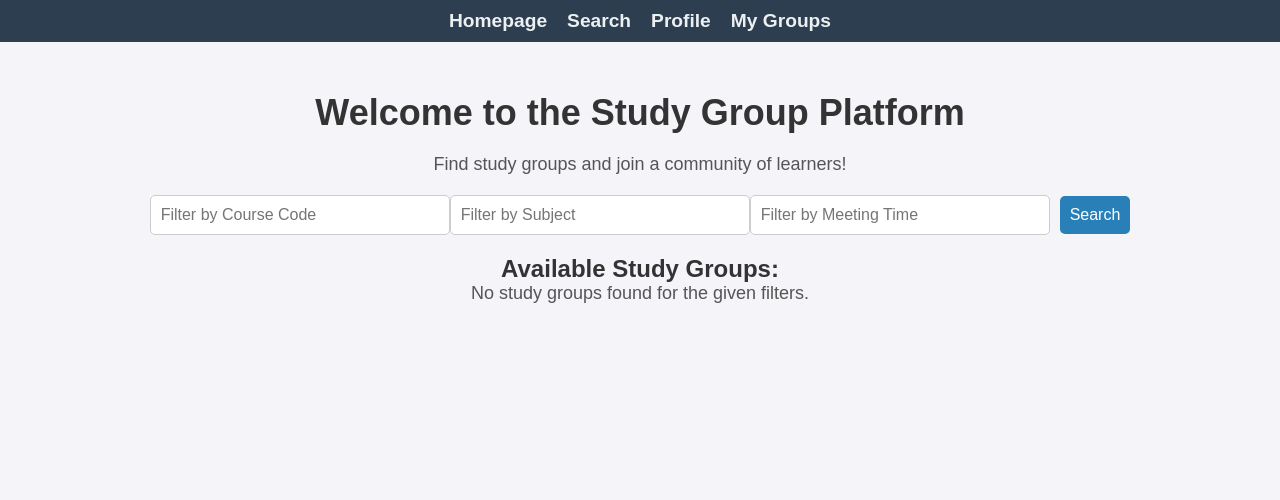
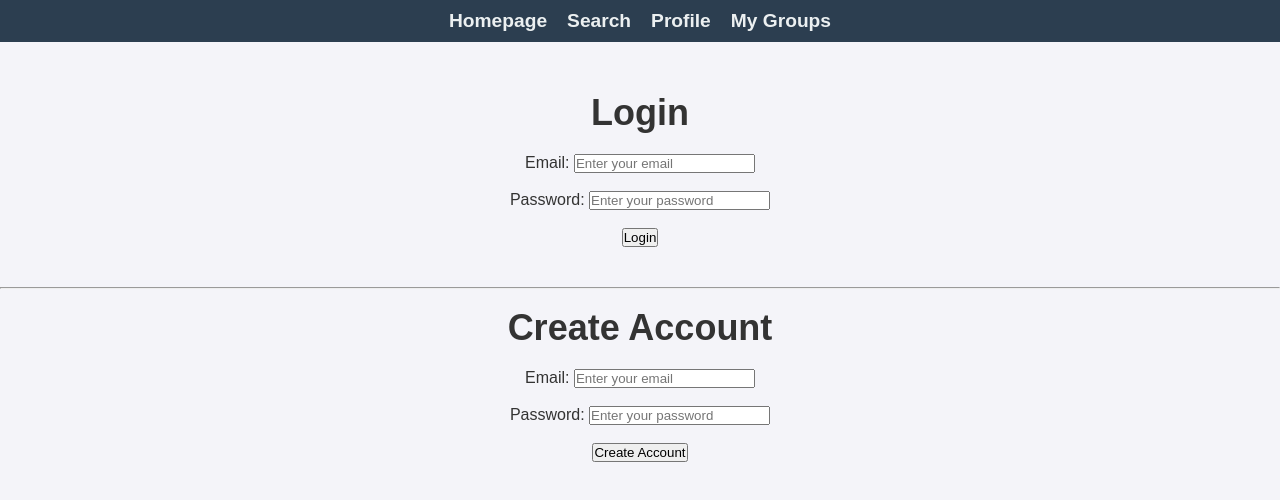
Before and after one commit to cs411-alawini/fa24-cs411-team034-CursedQueries, a React (Create React App) app in the folder src/frontend/: page / in a window 1280 px wide. Shown: the top 500 px of the page. Built offline with nearby package versions, Linux system fonts and the light colour scheme.

Commit message:
"enhanced visuals of MyGroups and replaced Homepage features"

```diff
--- a/src/frontend/src/App.css
+++ b/src/frontend/src/App.css
@@ -85,3 +85,76 @@
     font-size: 18px;
     color: #555;
   }
+
+    /* MyGroups Styles */
+  .mygroups {
+    text-align: center;
+    margin: 0 auto;
+    background-color: #ffffff;
+    border-radius: 10px;
+    padding: 30px;
+    box-shadow: 0 4px 6px rgba(0, 0, 0, 0.1);
+    width: 80%;
+    max-width: 700px;
+  }
+
+  /* Headings */
+  .mygroups h1, .mygroups h2 {
+    font-size: 24px;
+    margin-bottom: 20px;
+    color: #2c3e50;
+  }
+
+  /* Inputs and Dropdowns */
+  .mygroups input, .mygroups select {
+    padding: 10px;
+    margin: 10px 0;
+    width: 80%;
+    border: 1px solid #ccc;
+    border-radius: 5px;
+    font-size: 16px;
+  }
+
+  /* Buttons */
+  .mygroups button {
+    padding: 10px 20px;
+    margin: 10px;
+    background-color: #2980b9;
+    color: #fff;
+    border: none;
+    border-radius: 5px;
+    cursor: pointer;
+    font-size: 16px;
+  }
+
+  .mygroups button:hover {
+    background-color: #3498db;
+  }
+
+  /* Group List */
+  .mygroups ul {
+    list-style: none;
+    padding: 0;
+    margin-top: 20px;
+  }
+
+  .mygroups li {
+    margin: 10px 0;
+    padding: 10px;
+    border: 1px solid #ddd;
+    border-radius: 5px;
+    background-color: #f9f9f9;
+  }
+
+  /* Responsive Design */
+  @media (max-width: 768px) {
+    .mygroups {
+      width: 90%;
+    }
+
+    .mygroups input,
+    .mygroups select,
+    .mygroups button {
+      width: 100%;
+    }
+  }
--- a/src/frontend/src/pages/Homepage.js
+++ b/src/frontend/src/pages/Homepage.js
@@ -3,83 +3,94 @@ import '../App.css'; // Ensure CSS is linked correctly
 import Axios from 'axios'
 
 const Homepage = () => {
-  // State to store filter values
-  const [groups, setGroups] = useState('');
-  const [courseCode, setCourseCode] = useState('');
-  const [subject, setSubject] = useState('');
-  const [meetingTime, setMeetingTime] = useState(''); // State for meeting time filter
+  // States for Login
+  const [loginEmail, setLoginEmail] = useState('');
+  const [loginPassword, setLoginPassword] = useState('');
+  const [loginMessage, setLoginMessage] = useState('');
 
-  // Data to pass through backend request
-  const data = {
-    course_code: courseCode,
-    department: subject,
-    meeting_time: meetingTime
+  // States for Create Account
+  const [registerEmail, setRegisterEmail] = useState('');
+  const [registerPassword, setRegisterPassword] = useState('');
+  const [registerMessage, setRegisterMessage] = useState('');
+
+  // Handle Login
+  const handleLogin = () => {
+    // Replace with actual API call
+    if (loginEmail === 'test@example.com' && loginPassword === 'password') {
+      setLoginMessage('Login successful!');
+    } else {
+      setLoginMessage('Invalid email or password.');
+    }
   };
 
-  // Every time an input changes, filter out the groups
-  const filterGroups = () => {
-    Axios.get('http://localhost:5000/api/homepage', {
-      params: data
-    }).then(response => {
-      setGroups(response.data);
-    }).catch(error => {
-      console.error(error);
-    });
+  // Handle Registration
+  const handleRegister = async () => {
+    try {
+      // Replace with actual API call
+      console.log(`Registering: ${registerEmail}, ${registerPassword}`);
+      setRegisterMessage('Account created successfully!');
+    } catch (error) {
+      setRegisterMessage('Error creating account. Please try again.');
+    }
   };
 
   return (
     <div className="homepage">
-      <h1>Welcome to the Study Group Platform</h1>
-      <p>Find study groups and join a community of learners!</p>
+      {/* Login Section */}
+      <h1>Login</h1>
+      <label htmlFor="emailLogin"> Email: </label>
+      <input
+        id="emailLogin"
+        type="text"
+        placeholder="Enter your email"
+        value={loginEmail}
+        onChange={(e) => setLoginEmail(e.target.value)}
+      />
+      <br />
+      <br />
+      <label htmlFor="passwordLogin"> Password: </label>
+      <input
+        id="passwordLogin"
+        type="password"
+        placeholder="Enter your password"
+        value={loginPassword}
+        onChange={(e) => setLoginPassword(e.target.value)}
+      />
+      <br />
+      <br />
+      <button onClick={handleLogin} style={{ marginBottom: '40px' }}>
+        Login
+      </button>
+      <p>{loginMessage}</p>
+      <hr />
+      <br />
 
-      {/* Filters for course code, subject, and meeting time */}
-      <div className="search-bar">
-        {/* Course Code Filter */}
+      {/* Create Account Section */}
+      <h1>Create Account</h1>
+      <label htmlFor="emailRegister"> Email: </label>
       <input
+        id="emailRegister"
         type="text"
-          placeholder="Filter by Course Code"
-          value={courseCode}
-          onChange={(e) => setCourseCode(e.target.value)}
+        placeholder="Enter your email"
+        value={registerEmail}
+        onChange={(e) => setRegisterEmail(e.target.value)}
       />
-
-        {/* Subject Filter */}
+      <br />
+      <br />
+      <label htmlFor="passwordRegister"> Password: </label>
       <input
-          type="text"
-          placeholder="Filter by Subject"
-          value={subject}
-          onChange={(e) => setSubject(e.target.value)}
+        id="passwordRegister"
+        type="password"
+        placeholder="Enter your password"
+        value={registerPassword}
+        onChange={(e) => setRegisterPassword(e.target.value)}
       />
-
-        {/* Meeting Time Filter */}
-        <input
-          type="text"
-          placeholder="Filter by Meeting Time"
-          value={meetingTime}
-          onChange={(e) => setMeetingTime(e.target.value)}
-        />
-        <button onClick={filterGroups}>
-          Search
+      <br />
+      <br />
+      <button onClick={handleRegister} style={{ marginBottom: '40px' }}>
+        Create Account
       </button>
-      </div>
-
-      {/* Display filtered groups */}
-      <h2>Available Study Groups:</h2>
-      {groups.length > 0 ? (
-        <ul>
-          {groups.map((group, index) => (
-            <li key={index}>
-              <h3>{group.group_name}</h3>
-              <p>Study Type: {group.study_type}</p>
-              <p>Course Name: {group.course_name}</p>
-              <p>CRN: {group.CRN}</p>
-              <p>Group Size: {group.groupSize}</p>
-              <p>Meeting Time: {group.meetingTime}</p>
-            </li>
-          ))}
-        </ul>
-      ) : (
-        <p>No study groups found for the given filters.</p>
-      )}
+      <p>{registerMessage}</p>
     </div>
   );
 };
--- a/src/frontend/src/pages/MyGroups.js
+++ b/src/frontend/src/pages/MyGroups.js
@@ -10,7 +10,6 @@ const MyGroups = () => {
     const [userGroups, setUserGroups] = useState([]);
     const [manageGroups, setManageGroups] = useState([]);
     const [createId, setCreateId] = useState([]);
-    const [joinId, setJoinId] = useState([]);
     const [deleteId, setDeleteId] = useState([]);
     const [quitId, setQuitId] = useState([]);
 
@@ -37,21 +36,6 @@ const MyGroups = () => {
                     setGroups([...groups, newGroup])
                     setManageGroups([...manageGroups, newGroup]);
                     setUserGroups([...userGroups, newGroup])
-                }
-            }
-        }
-    }
-
-    const joinGroup = () => {
-        if (joinId !== null) {
-            const trimId = joinId.trim();
-            if (trimId !== "") {
-                if (!groups.some((group) => group.group_id === joinId)) {
-                    postMessage("Group Does Not Exist");
-                } else if (userGroups.some((group) => group.group_id === joinId)) {
-                    postMessage("You are Already in This Group");
-                } else {
-                    setUserGroups([...userGroups, groups[joinId]]);
                 }
             }
         }
@@ -88,7 +72,7 @@ const MyGroups = () => {
     }
 
     return (
-        <div classname = "mygroups">
+        <div className="mygroups">
             {/*create a group*/}
             <h1>Create A Group</h1>
             <label htmlFor="creategroupid"></label>
@@ -102,21 +86,6 @@ const MyGroups = () => {
             <button onClick={createGroup}>
                 Create Group
             </button>{" "}
-
-            {/*join a pre-existing group*/}
-            <h1>Join A Group</h1>
-            <label htmlFor="joingroupid"></label>
-            <input
-                id = "joingroupid"
-                type = "text"
-                placeholder="Enter Group Id"
-                value = {joinId}
-                onChange={(e) => setJoinId(e.target.value)}
-            />
-            <button onClick={joinGroup}>
-                Join Group
-            </button>{" "}
-            <div><br/><br/></div>
 
             {/*delete groups you manage*/}
             <h1>Delete A Group</h1>
```
Lines whose indentation alone changed are shown as unchanged.
